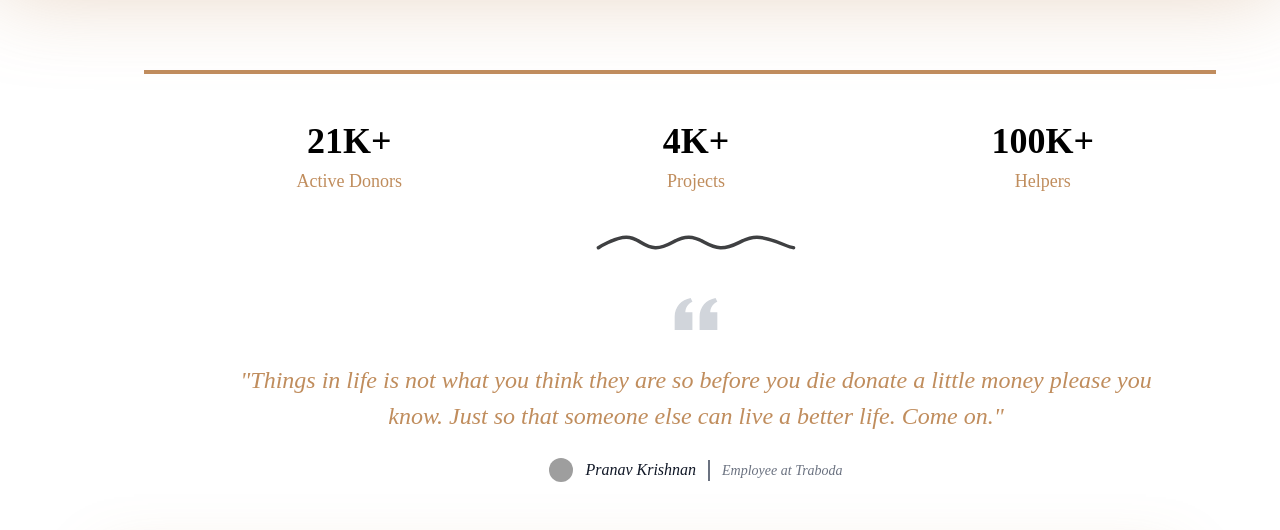
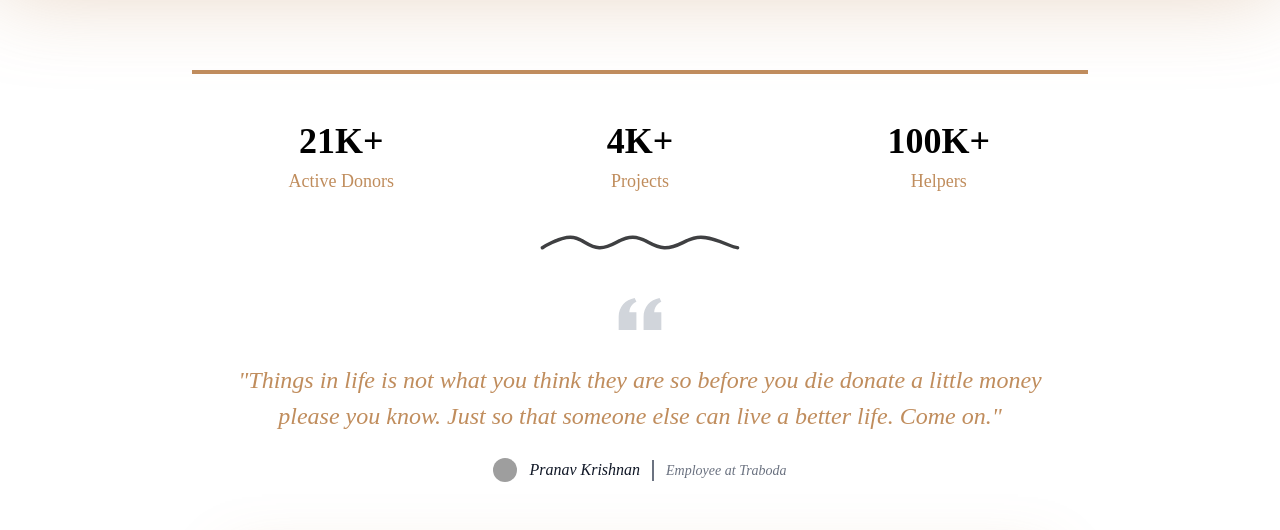
Before and after one commit to PranavKrishnan007/code_with_consequence_UI, a Next.js app in the folder blank_funds/: page / in a window 1280 px wide. Shown: the part 270-800 px from the top of the page. Built offline with nearby package versions, Linux system fonts and the light colour scheme; grey boxes are pictures that could not be loaded.

Commit message:
more changes

```diff
--- a/blank_funds/components/Landing/Footer.js
+++ b/blank_funds/components/Landing/Footer.js
@@ -1,26 +1,45 @@
 import React from "react";
 import {CiInstagram, CiMail, CiTwitter} from "react-icons/ci";
-import styles from "styles/Footer.module.css"
+import styles from '@/styles/Footer.module.css';
+import Image from "next/image";
+import logo from "@/public/assets/Logo.svg";
 
 export default function Footer() {
     return (
-        <div id="Contact" className="dropShadow-2xl">
+        <div id="Contact" className={` ${styles.padding} dropShadow-2xl`} >
             {/* this is custom CSS not tailwind CHILL ! */}
             <div className={styles.container}>
                 <div className={styles.grid}>
                     <div className={styles.item}>
                         <span>Contact</span>
-                        <div>pfund@gmail.com</div>
+                        <div onClick={() => window.location = 'mailto:blankfunds@gmail.com'} style={{textDecoration: "underline"}}>pfund@gmail.com</div>
                         <div>#177A/bleecker street</div>
                     </div>
                     <div className={styles.item}>
                         <span>Follow us</span>
-                        <div className="flex">
-                            <CiMail size={22} />
-                            <CiInstagram size={22} />
-                            <CiTwitter size={22} />
+                        <div style={{display:"flex", gap: "1.25rem" }}>
+                            <a href="https://www.instagram.com/blankfunds/" target="_blank" rel="noopener noreferrer">
+                                <CiMail size={22}  />
+                            </a>
+                            <a href="https://mail.google.com/mail/blankFunds" target="_blank" rel="noopener noreferrer">
+                                <CiInstagram size={22} />
+                            </a>
+                            <a href="https://twitter.com/blankfunds/" target="_blank" rel="noopener noreferrer">
+                                <CiTwitter size={22} />
+                            </a>
                         </div>
-                        <div>__BlankFunds__.org</div>
+                        <div style={{display: "flex"}}>
+                            __BlankFunds__.org
+                            <span>
+                             <Image
+                                 src={logo}
+                                 alt="Logo"
+                                 width={20}
+                                 style={{ cursor: "pointer" , marginTop: "-6px" , marginLeft: "1rem"}}
+                                 onClick={() => router.push("/")}
+                             />
+                          </span>
+                        </div>
                     </div>
                 </div>
             </div>
--- a/blank_funds/components/Landing/HeroBottom.js
+++ b/blank_funds/components/Landing/HeroBottom.js
@@ -1,5 +1,5 @@
 import React from "react";
-import styles from "styles/HeroBottom.module.css";
+import styles from "@/styles/HeroBottom.module.css";
 
 const STATS = [
   {
@@ -23,7 +23,10 @@ export default function HeroBottom() {
         <div className={styles.borderStyle} />
       </div>
       <div className={styles.gridContainer}>
-        <div className="grid grid-cols-1 md:grid-cols-3">
+        <div
+            // className="grid grid-cols-1 md:grid-cols-3"
+            className={styles.girdSection}
+        >
           {STATS.map((stat) => (
             <div className={`${styles.statCard}`}>
               <div className={`${styles.statTitle}`}>
--- a/blank_funds/pages/index.js
+++ b/blank_funds/pages/index.js
@@ -5,19 +5,20 @@ import Achievements from "../components/Landing/Achievements"
 import HeroBottom from "../components/Landing/HeroBottom";
 import Block from "@/components/Landing/block";
 import Footer from "@/components/Landing/Footer";
+import styles from "@/styles/Index.module.css";
 
 export default function Home() {
   return (
     <div>
       <Navbar />
       <Hero />
-      <div className="container mx-auto px-8 md:px-16">
+      <div className={styles.main}>
         <HeroBottom />
         <AboutSection />
         <Achievements />
         <Block/>
       </div>
-      <Footer/>
+        <Footer/>
     </div>
   );
 }
--- a/blank_funds/styles/Footer.module.css
+++ b/blank_funds/styles/Footer.module.css
@@ -1,14 +1,23 @@
 .container {
     padding-top: 5rem;
-    ;
+
 }
 
 .grid {
     display: grid;
-    grid-template-columns: 1fr;
-    gap: 2rem;
-    justify-items: center;
+    grid-template-columns: repeat(1, 1fr);
+    gap: 2.5rem;
+    padding-left: 5rem;
+    padding-right: 5rem;
 }
+.padding{
+    width: 100%;
+    padding-left: 12rem;
+    padding-right: 12rem;
+    margin-left: auto;
+    margin-right: auto;
+}
+
 
 @media (min-width: 768px) {
     .grid {
@@ -18,15 +27,10 @@
 
 .item {
     display: flex;
+    justify-content: start;
     flex-direction: column;
-    align-items: start;
-    justify-content: start;
-    padding: 2rem;
-    background-color: var(--footer-bg);
-    color: var(--footer-text);
-    box-shadow: var(--shadow);
-    border-radius: var(--border-radius);
-    text-align: left;
+    padding:2rem;
+    cursor: pointer;
 }
 
 .item span {
--- a/blank_funds/styles/HeroBottom.module.css
+++ b/blank_funds/styles/HeroBottom.module.css
@@ -5,15 +5,22 @@
 
 .hrContainer {
     width: 100%;
-    padding-left: 5rem;
+    /*padding-left: 5rem;*/
 }
 
 .borderStyle {
     border: 2px solid var(--poop);
 }
 
-.gridContainer {
-    padding-left: 7rem;
+.girdSection {
+    display: grid;
+    grid-template-columns: repeat(1, minmax(0, 1fr));
+
+}
+@media (min-width: 768px) {
+    .girdSection {
+        grid-template-columns: repeat(3, minmax(0, 1fr));
+    }
 }
 
 .statCard {
--- /dev/null
+++ b/blank_funds/styles/Index.module.css
@@ -0,0 +1,14 @@
+.main {
+    width: 100%;
+    padding-left: 4rem;
+    padding-right: 4rem;
+    margin-left: auto;
+    margin-right: auto;
+}
+
+@media (min-width: 768px) {
+    .main {
+        padding-left: 12rem;
+        padding-right: 12rem;
+    }
+}
```
